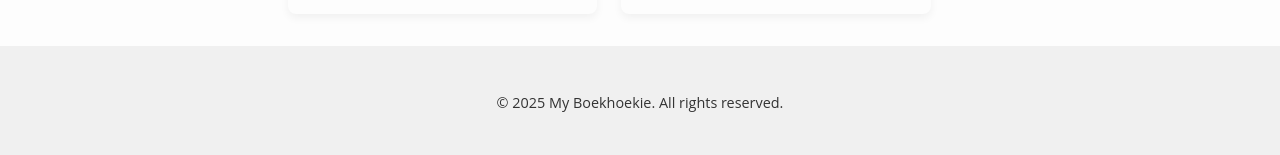
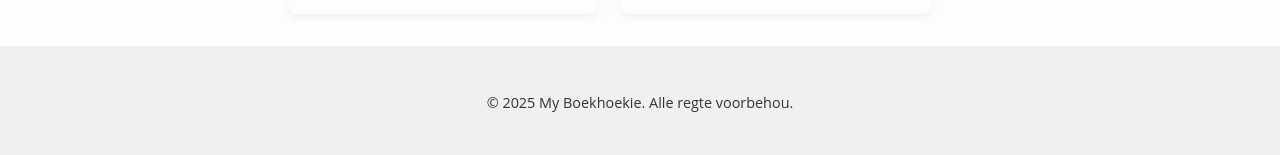
Before and after one commit to obelaiquality/nini_bennet_moll, a Jekyll site: the page built from index.html, in a window 1280 px wide. Shown: the part 1010-1165 px from the top of the page. Built offline with Jekyll 4.4.1, drawn with Linux system fonts in a browser that asks for light colours.

Commit message:
Update default.html

```diff
--- a/_layouts/default.html
+++ b/_layouts/default.html
@@ -1,17 +1,28 @@
 <!DOCTYPE html>
-<html lang="en">
+<html lang="af" class="">
 <head>
-  <meta charset="utf-8">
-  <meta name="viewport" content="width=device-width, initial-scale=1">
+  <meta charset="utf-8" />
+  <meta name="viewport" content="width=device-width, initial-scale=1" />
 
   <title>{{ page.title }} | {{ site.title }}</title>
 
   <!-- Favicon -->
-  <link rel="icon" href="{{ '/assets/images/favicon.png' | relative_url }}" type="image/png">
-  <link rel="shortcut icon" href="{{ '/assets/images/favicon.png' | relative_url }}" type="image/png">
+  <link
+    rel="icon"
+    href="{{ '/assets/images/favicon.png' | relative_url }}"
+    type="image/png"
+  />
+  <link
+    rel="shortcut icon"
+    href="{{ '/assets/images/favicon.png' | relative_url }}"
+    type="image/png"
+  />
 
   <!-- Main stylesheet -->
-  <link rel="stylesheet" href="{{ '/assets/css/style.css' | relative_url }}">
+  <link
+    rel="stylesheet"
+    href="{{ '/assets/css/style.css' | relative_url }}"
+  />
 </head>
 
 <body class="{{ page.layout }}">
@@ -20,7 +31,11 @@
       <a href="{{ '/' | relative_url }}" class="site-logo">🏠</a>
       <a href="{{ '/' | relative_url }}" class="site-title">{{ site.title }}</a>
     </div>
-    <button id="theme-toggle" class="theme-toggle" aria-label="Toggle dark mode">🌙</button>
+    <button
+      id="theme-toggle"
+      class="theme-toggle"
+      aria-label="Wissel lig/donkermodus"
+    >🌙</button>
   </header>
 
   <main>
@@ -28,10 +43,32 @@
   </main>
 
   <footer class="site-footer">
-    <p>© {{ "now" | date: "%Y" }} {{ site.title }}. All rights reserved.</p>
+    <p>© {{ "now" | date: "%Y" }} {{ site.title }}. Alle regte voorbehou.</p>
   </footer>
 
   <!-- Site scripts -->
+  <script>
+    // Dark-mode toggle
+    ;(function () {
+      const root = document.documentElement
+      const toggle = document.getElementById('theme-toggle')
+      // On load, apply saved theme
+      if (localStorage.getItem('theme') === 'dark') {
+        root.classList.add('theme-dark')
+        toggle.textContent = '☀️'
+      }
+      // Toggle on click
+      toggle.addEventListener('click', () => {
+        if (root.classList.toggle('theme-dark')) {
+          localStorage.setItem('theme', 'dark')
+          toggle.textContent = '☀️'
+        } else {
+          localStorage.setItem('theme', 'light')
+          toggle.textContent = '🌙'
+        }
+      })
+    })()
+  </script>
   <script src="{{ '/assets/js/main.js' | relative_url }}"></script>
 </body>
 </html>
```
